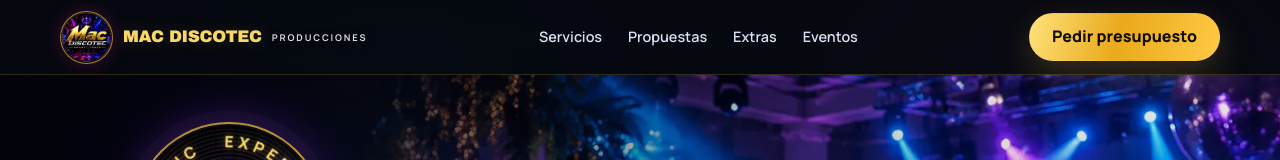
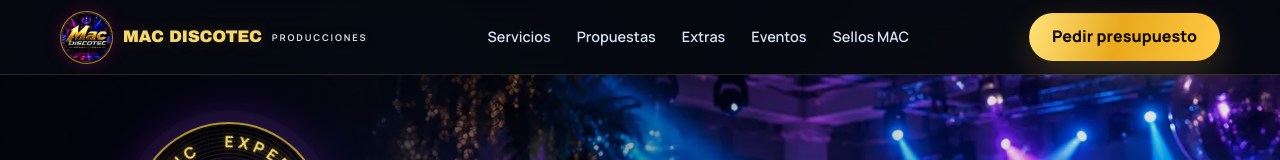
Before and after one commit to indumentariamamu-byte/mac-discotec, a plain HTML site: page dist/index.html in a window 1280 px wide. Shown: the top 160 px of the page. Drawn offline with Linux system fonts and the light colour scheme.

Commit message:
Añadir Sellos MAC al menú

```diff
--- a/dist/index.html
+++ b/dist/index.html
@@ -144,7 +144,7 @@
   </style>
 </head>
 <body>
-  <nav class="nav"><div class="wrap navin"><a class="brand" href="#inicio">MAC DISCOTEC <small>PRODUCCIONES</small></a><div class="links"><a href="#servicios">Servicios</a><a href="#propuestas">Propuestas</a><a href="#extras">Extras</a><a href="#eventos">Eventos</a></div><a class="btn btn-primary" href="#presupuesto">Pedir presupuesto</a><button class="menu" aria-label="Abrir menú">☰</button></div></nav>
+  <nav class="nav"><div class="wrap navin"><a class="brand" href="#inicio">MAC DISCOTEC <small>PRODUCCIONES</small></a><div class="links"><a href="#servicios">Servicios</a><a href="#propuestas">Propuestas</a><a href="#extras">Extras</a><a href="#eventos">Eventos</a><a href="/sellos-mac">Sellos MAC</a></div><a class="btn btn-primary" href="#presupuesto">Pedir presupuesto</a><button class="menu" aria-label="Abrir menú">☰</button></div></nav>
   <main>
     <section class="hero" id="inicio"><div class="hero-media" aria-hidden="true"></div><div class="wrap hero-content"><div class="album-vinyl hero-vinyl" aria-label="MAC Discotec Producciones, Experiencia Completa"><div class="album-base" aria-hidden="true"></div><svg class="album-ring" viewBox="0 0 100 100" aria-hidden="true" focusable="false"><defs><path id="heroExperiencePath" d="M 50,50 m -40,0 a 40,40 0 1,1 80,0 a 40,40 0 1,1 -80,0"/></defs><text><textPath href="#heroExperiencePath" startOffset="6%">EXPERIENCIA COMPLETA · EXPERIENCIA COMPLETA ·</textPath></text></svg><img class="album-logo" src="mac-discotec-logo.jpg" alt="MAC Discotec Producciones"></div><h1>TU FIESTA<br><span class="gradient">SUENA<br>MEJOR.</span></h1><div class="hero-subtitle">DJ + DISCOTECA + PRODUCCIÓN</div><p>Diseñamos la música, la energía y los momentos que hacen inolvidable cada evento. Desde el servicio de DJ hasta una producción completa a medida.</p><div class="actions"><a class="btn btn-primary" href="#presupuesto">Solicitar propuesta →</a><a class="btn btn-secondary" href="#propuestas">Ver opciones</a></div><div class="proof"><span><i class="dot"></i> Propuestas personalizadas</span><span><i class="dot"></i> Eventos en Montevideo</span><span><i class="dot"></i> Boleta y recibo al día</span></div></div></section>
     <section id="servicios"><div class="wrap"><div class="section-head"><div><div class="eyebrow">Todo empieza en la pista</div><h2>Mucho más que poner música</h2></div><p>Planificamos el recorrido musical del evento, coordinamos cada momento importante y adaptamos la producción al salón, los invitados y el estilo de celebración.</p></div><div class="services"><article class="card"><span class="num">01 / MÚSICA</span><h3>DJ personalizado</h3><p>Una selección pensada para tu público y una pista que evoluciona durante toda la noche.</p><ul><li>Reunión de coordinación</li><li>Momentos especiales</li><li>Estilos y canciones elegidas</li></ul></article><article class="card"><span class="num">02 / TÉCNICA</span><h3>Discoteca completa</h3><p>Sonido, iluminación y montaje dimensionados según el espacio y la cantidad de invitados.</p><ul><li>Sonido profesional</li><li>Iluminación de pista</li><li>Montaje y desmontaje</li></ul></article><article class="card"><span class="num">03 / PRODUCCIÓN</span><h3>Experiencia integral</h3><p>Sumá ambientación, efectos, fotografía, gastronomía y servicios para resolver todo en un mismo lugar.</p><ul><li>Extras a elección</li><li>Propuesta coordinada</li><li>Opciones por presupuesto</li></ul></article></div></div></section>
```
